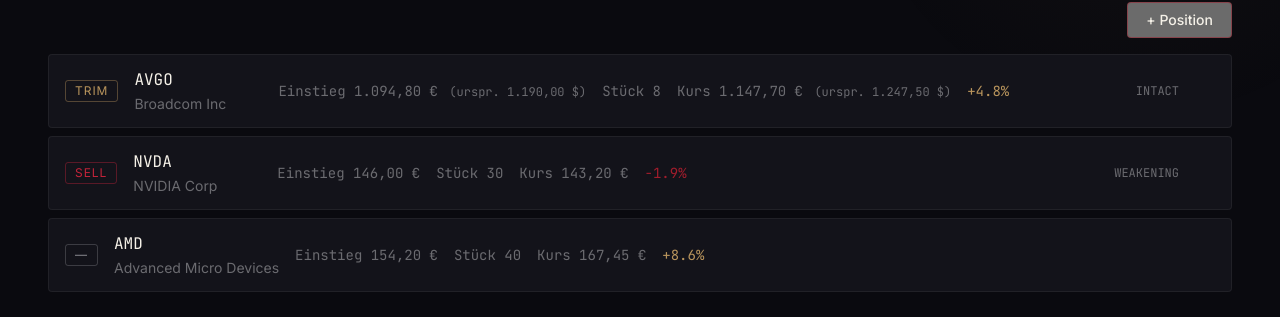
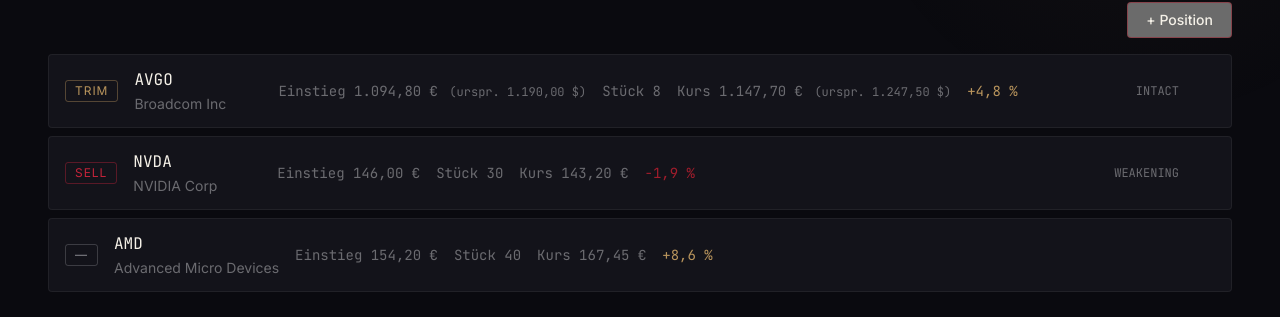
Before and after one commit to visterion/dracul, a Vue app in the folder chronicle/: page /portfolio in a window 1280 px wide. Shown: the part 231-548 px from the top of the page. Built offline with nearby package versions, Linux system fonts and the light colour scheme.

Commit message:
refactor(chronicle): drop hard-coded en-US number formatting

```diff
--- a/chronicle/src/components/portfolio/PositionRow.vue
+++ b/chronicle/src/components/portfolio/PositionRow.vue
@@ -13,7 +13,7 @@
       <span>{{ t('portfolio.cols.entry') }} <MoneyDisplay :amount="item.entryPrice" :currency="item.currency" :native-amount="item.nativeEntryPrice" :native-currency="item.entryCurrency" /></span>
       <span>{{ t('portfolio.cols.size') }} {{ fmt(item.shareCount) }}</span>
       <span>{{ t('portfolio.cols.current') }} <MoneyDisplay :amount="item.currentPrice" :currency="item.currency" :native-amount="item.nativeCurrentPrice" :native-currency="item.nativeCurrency" /></span>
-      <span class="pf-row__pnl" :class="pnlPct >= 0 ? 'pos' : 'neg'">{{ pnlPct >= 0 ? '+' : '' }}{{ pnlPct.toFixed(1) }}%</span>
+      <span class="pf-row__pnl" :class="pnlPct >= 0 ? 'pos' : 'neg'">{{ formatPercent(pnlPct) }}</span>
     </div>
     <span v-if="signal?.thesisStatus" class="pf-row__thesis mono">{{ signal.thesisStatus }}</span>
     <div class="pf-row__actions" @click.stop>
@@ -33,6 +33,7 @@ import { useI18n } from 'vue-i18n'
 import TagPill from '../common/TagPill.vue'
 import MoneyDisplay from '../common/MoneyDisplay.vue'
 import type { WatchlistItem, ExitSignal } from '../../api/types'
+import { formatNumber, formatPercent } from '../../utils/format'
 
 const props = defineProps<{ item: WatchlistItem; signal: ExitSignal | null }>()
 const emit = defineEmits<{ open: [string]; edit: [WatchlistItem]; delete: [WatchlistItem] }>()
@@ -51,7 +52,7 @@ const badgeTone = computed<'gold' | 'crimson' | 'green' | 'ash'>(() => {
   }
 })
 function fmt(n: number | null): string {
-  return n == null ? '—' : n.toLocaleString('en-US', { maximumFractionDigits: 2 })
+  return n == null ? '—' : formatNumber(n, 0)
 }
 </script>
 
--- a/chronicle/src/views/ExitSignalDetailView.vue
+++ b/chronicle/src/views/ExitSignalDetailView.vue
@@ -49,7 +49,7 @@
           <span>{{ t('exitSignal.posEntry') }} <MoneyDisplay :amount="position.entryPrice" :currency="position.currency" :native-amount="position.nativeEntryPrice" :native-currency="position.entryCurrency" /></span>
           <span>{{ t('exitSignal.posSize') }} {{ fmt(position.shareCount) }}</span>
           <span>{{ t('exitSignal.posCurrent') }} <MoneyDisplay :amount="position.currentPrice" :currency="position.currency" :native-amount="position.nativeCurrentPrice" :native-currency="position.nativeCurrency" /></span>
-          <span class="ed-pnl" :class="pnlPct >= 0 ? 'pos' : 'neg'">{{ pnlPct >= 0 ? '+' : '' }}{{ pnlPct.toFixed(1) }}%</span>
+          <span class="ed-pnl" :class="pnlPct >= 0 ? 'pos' : 'neg'">{{ formatPercent(pnlPct) }}</span>
         </div>
         <router-link
           v-if="position.verdictId" class="ed-verdict"
@@ -71,6 +71,7 @@ import TagPill from '../components/common/TagPill.vue'
 import MoneyDisplay from '../components/common/MoneyDisplay.vue'
 import { useApi } from '../api'
 import type { WatchlistItem, ExitSignal } from '../api/types'
+import { formatNumber, formatPercent } from '../utils/format'
 
 const { t } = useI18n()
 const route = useRoute()
@@ -99,7 +100,7 @@ function ruleText(r: string): string {
   const txt = t(key)
   return txt === key ? r : txt
 }
-function fmt(n: number | null): string { return n == null ? '—' : n.toLocaleString('en-US', { maximumFractionDigits: 2 }) }
+function fmt(n: number | null): string { return n == null ? '—' : formatNumber(n, 0) }
 function goBack() { router.push({ name: 'portfolio' }) }
 
 let requestId = 0
```
